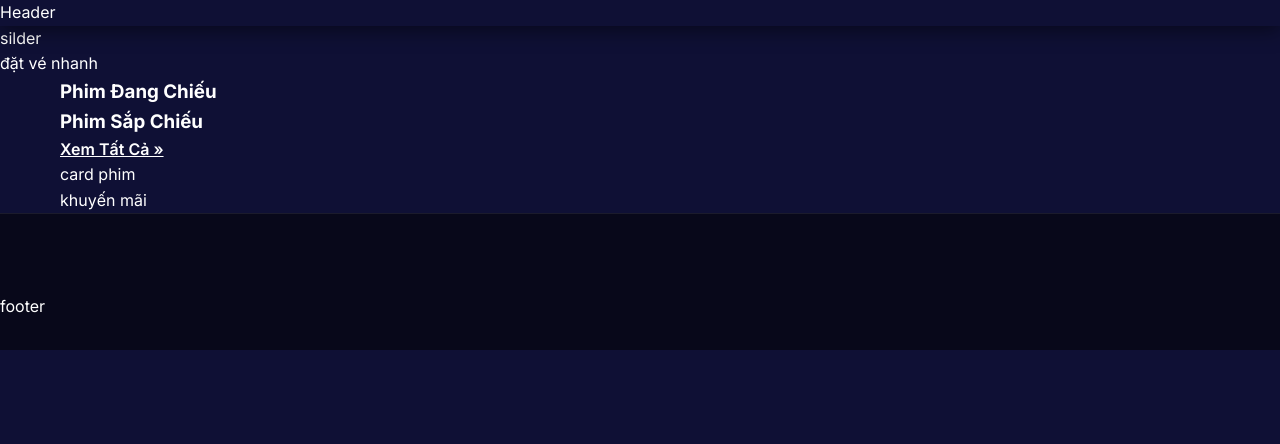
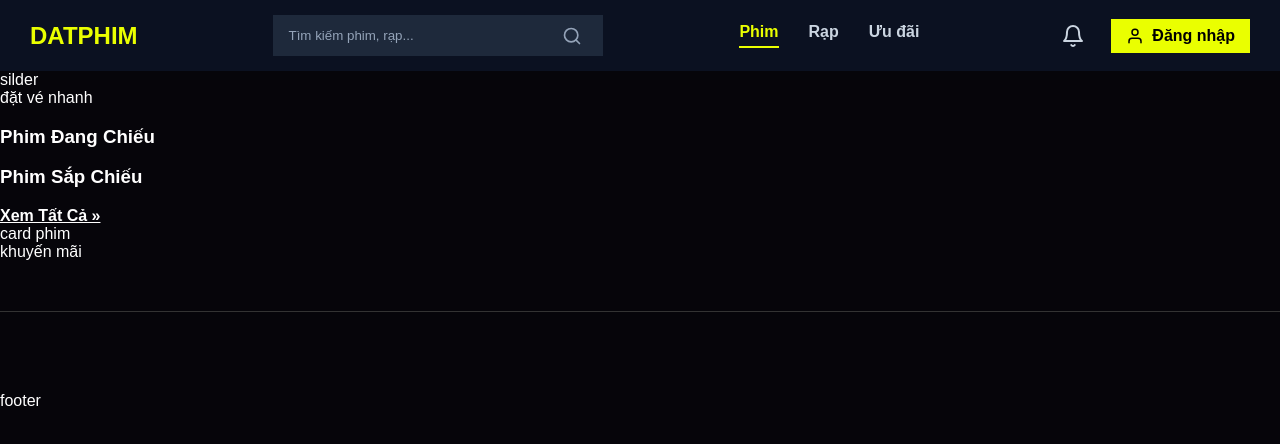
Before and after one commit to Drod110324/Webdatphim, a plain HTML site: page pages/HomePage/index.html in a window 1280 px wide. Drawn offline with Linux system fonts and the light colour scheme; files that its build step writes are made by us from their sources.

Commit message:
HomePage Header

```diff
--- a/pages/HomePage/index.html
+++ b/pages/HomePage/index.html
@@ -4,16 +4,37 @@
     <meta charset="UTF-8">
     <meta name="viewport" content="width=device-width, initial-scale=1.0">
     <title>Trang Chủ</title>
-    <link rel="stylesheet" href="./HomePage/style.css">
+    <link rel="stylesheet" href="./style.css">
 </head>
 <body>
-    <header>
-        <span>Header</span>
+    <header class="header">
+        <div class="header-container">
+            <a href="./index.html" class="header-logo" style="text-decoration: none;">DATPHIM</a>
+            <div class="header-search">
+                <input type="text" placeholder="Tìm kiếm phim, rạp...">
+                <button type="submit" class="search-btn">
+                    <svg viewBox="0 0 24 24" width="20" height="20" stroke="currentColor" stroke-width="2" fill="none" stroke-linecap="round" stroke-linejoin="round"><circle cx="11" cy="11" r="8"></circle><line x1="21" y1="21" x2="16.65" y2="16.65"></line></svg>
+                </button>
+            </div>
+            <nav class="header-nav">
+                <a href="./Movies/index.html" class="nav-link active">Phim</a>
+                <a href="#" class="nav-link">Rạp</a>
+                <a href="#" class="nav-link">Ưu đãi</a>
+            </nav>
+            <div class="header-actions">
+                <button class="bell-btn">
+                    <svg viewBox="0 0 24 24" width="24" height="24" stroke="currentColor" stroke-width="2" fill="none" stroke-linecap="round" stroke-linejoin="round"><path d="M18 8A6 6 0 0 0 6 8c0 7-3 9-3 9h18s-3-2-3-9"></path><path d="M13.73 21a2 2 0 0 1-3.46 0"></path></svg>
+                </button>
+                <a href="./AccountManage/index.html" class="login-btn" style="text-decoration: none;">
+                    <svg viewBox="0 0 24 24" width="18" height="18" stroke="currentColor" stroke-width="2" fill="none" stroke-linecap="round" stroke-linejoin="round"><path d="M20 21v-2a4 4 0 0 0-4-4H8a4 4 0 0 0-4 4v2"></path><circle cx="12" cy="7" r="4"></circle></svg>
+                    Đăng nhập
+                </a>
+            </div>
+        </div>
     </header>
-<div class="silder">
-    <span>silder</span>
-    </section>
-</div>
+    <div class="silder">
+        <span>silder</span>
+    </div>
     <div class="quick-booking-wrapper">
         <span>đặt vé nhanh</span>
     </div>
--- a/pages/HomePage/style.css
+++ b/pages/HomePage/style.css
@@ -1,265 +1,117 @@
-/* ============================================================ */
-/* CINESTAR HOME PAGE STYLE - TOÀN BỘ CSS CHO TRANG CHỦ          */
-/* ============================================================ */
-
-@import url('https://fonts.googleapis.com/css2?family=Inter:wght@400;600;700;800&display=swap');
 
 :root {
-    --bg-color: #0f1035;
-    --purple-main: #4b2082;
-    --purple-light: #6b30b0;
-    --yellow-main: #f3ea28;
-    --text-white: #ffffff;
-    --text-gray: #b0b0b0;
-    --glass: rgba(255, 255, 255, 0.08);
-    --transition: all 0.4s cubic-bezier(0.16, 1, 0.3, 1);
-}
-
-/* Base Styles */
-* {
-    margin: 0;
-    padding: 0;
-    box-sizing: border-box;
-}
-
-html {
-    scroll-behavior: smooth;
+    --primary-color: #eaff00;
+    --header-bg-color: #0b1121;
+    --main-bg-color: #06050a;
+    --border-color: #333;
 }
 
 body {
-    background-color: var(--bg-color);
-    color: var(--text-white);
-    font-family: 'Inter', sans-serif;
-    line-height: 1.6;
-    overflow-x: hidden;
+    margin: 0;
+    font-family: Arial, sans-serif;
+    background-color: var(--main-bg-color);
+    color: white;
 }
 
-.container {
-    max-width: 1200px;
-    margin: 0 auto;
-    padding: 0 20px;
+.header {
+    background-color: var(--header-bg-color);
+    padding: 15px 30px;
+    display: flex;
+    align-items: center;
 }
 
-/* Header & Promo Bar */
-.top-promo {
-    background: linear-gradient(90deg, var(--purple-main), #6b30b0);
-    padding: 8px 0;
-    text-align: center;
-    font-size: 0.9rem;
+.header-container {
     display: flex;
-    justify-content: center;
     align-items: center;
-    gap: 15px;
+    width: 100%;
+    justify-content: space-between;
 }
 
-.btn-open {
-    background: white;
-    color: var(--purple-main);
-    border: none;
-    padding: 4px 12px;
-    border-radius: 4px;
-    font-weight: bold;
-    cursor: pointer;
+.header-logo {
+    color: var(--primary-color);
+    font-size: 24px;
+    font-weight: 900;
 }
 
-header {
-    background-color: var(--bg-color);
-    position: sticky;
-    top: 0;
-    z-index: 1000;
-    box-shadow: 0 4px 20px rgba(0,0,0,0.5);
+.header-search {
+    position: relative;
+    display: flex;
+    align-items: center;
+    background-color: #1e293b;
+    padding: 5px 15px;
+    width: 300px;
 }
 
-.header-main {
+.header-search input {
+    background: transparent;
+    border: none;
+    color: white;
+    outline: none;
+    width: 100%;
+    padding: 8px 0;
+}
+
+.header-search input::placeholder {
+    color: #94a3b8;
+}
+
+.search-btn {
+    background: transparent;
+    border: none;
+    color: #94a3b8;
+    cursor: pointer;
     display: flex;
     align-items: center;
-    justify-content: space-between;
-    padding: 15px 0;
-}
-
-.logo img { height: 40px; }
-
-.header-actions { display: flex; gap: 10px; }
-
-button {
-    padding: 10px 20px;
-    border: none;
-    border-radius: 5px;
-    font-weight: 700;
-    cursor: pointer;
-    text-transform: uppercase;
-    transition: var(--transition);
-}
-
-.btn-yellow {
-    background-color: var(--yellow-main);
-    color: #000;
-    box-shadow: 0 4px 15px rgba(243, 234, 40, 0.2);
-}
-
-.btn-yellow:hover {
-    background-color: #fff;
-    transform: translateY(-2px);
-    box-shadow: 0 8px 25px rgba(243, 234, 40, 0.4);
-}
-
-.btn-purple {
-    background-color: var(--purple-main);
-    color: #fff;
-}
-
-.search-box {
-    position: relative;
-    width: 250px;
-}
-
-.search-box input {
-    width: 100%;
-    padding: 10px 15px 10px 40px;
-    border-radius: 20px;
-    border: 1px solid var(--glass);
-    background: var(--glass);
-    color: #fff;
-    outline: none;
-}
-
-.search-icon {
-    position: absolute;
-    left: 15px;
-    top: 50%;
-    transform: translateY(-50%);
-    opacity: 0.7;
 }
 
 .header-nav {
-    background: rgba(255, 255, 255, 0.05);
-    border-top: 1px solid var(--glass);
+    display: flex;
+    gap: 30px;
 }
 
-.nav-row {
-    display: flex;
-    justify-content: space-between;
-    padding: 12px 0;
-}
-
-.nav-row a {
-    color: var(--text-gray);
+.nav-link {
+    color: #cbd5e1;
     text-decoration: none;
-    font-weight: 600;
-    font-size: 0.9rem;
-    margin-right: 20px;
-    transition: var(--transition);
-}
-
-.nav-row a:hover { color: var(--yellow-main); }
-
-/* Hero Banner */
-.hero {
-    position: relative;
-    height: 550px;
-}
-
-.banner img {
-    width: 100%;
-    height: 550px;
-    object-fit: cover;
-}
-
-.booking-bar {
-    position: absolute;
-    bottom: 50px;
-    left: 50%;
-    transform: translateX(-50%);
-    background: rgba(15, 16, 53, 0.85);
-    backdrop-filter: blur(10px);
-    padding: 20px 40px;
-    border-radius: 12px;
-    display: flex;
-    align-items: center;
-    gap: 15px;
-    border: 1px solid var(--glass);
-}
-
-.select-group { display: flex; gap: 10px; }
-
-.select-group select {
-    padding: 12px;
-    background: var(--glass);
-    color: #fff;
-    border: 1px solid var(--glass);
-    border-radius: 6px;
-    width: 160px;
-    cursor: pointer;
-}
-
-/* Movie List */
-.movies { padding: 60px 0; }
-
-.section-title {
-    display: flex;
-    justify-content: center;
-    gap: 40px;
-    margin-bottom: 40px;
-}
-
-.section-title h2 {
-    color: var(--text-gray);
-    cursor: pointer;
-    font-size: 1.6rem;
-    transition: var(--transition);
-}
-
-.section-title h2.active {
-    color: #fff;
-    border-bottom: 4px solid var(--purple-main);
+    font-size: 16px;
+    font-weight: bold;
     padding-bottom: 5px;
 }
 
-.movie-grid {
-    display: grid;
-    grid-template-columns: repeat(auto-fill, minmax(250px, 1fr));
-    gap: 30px;
+.nav-link.active {
+    color: var(--primary-color);
+    border-bottom: 2px solid var(--primary-color);
 }
 
-.movie-card { transition: var(--transition); }
-
-.poster {
-    position: relative;
-    border-radius: 15px;
-    overflow: hidden;
-    height: 380px;
-    margin-bottom: 15px;
-    box-shadow: 0 10px 30px rgba(0,0,0,0.5);
+.header-actions {
+    display: flex;
+    align-items: center;
+    gap: 20px;
 }
 
-.poster img {
-    width: 100%;
-    height: 100%;
-    object-fit: cover;
-    transition: var(--transition);
+.bell-btn {
+    background: transparent;
+    border: none;
+    color: #cbd5e1;
+    cursor: pointer;
+    display: flex;
+    align-items: center;
 }
 
-.movie-card:hover .poster img { transform: scale(1.1); }
-
-.poster-overlay {
-    position: absolute;
-    top: 0; left: 0; width: 100%; height: 100%;
-    background: rgba(0,0,0,0.7);
-    display: flex; align-items: center; justify-content: center;
-    opacity: 0; transition: var(--transition);
+.login-btn {
+    background-color: var(--primary-color);
+    color: black;
+    border: none;
+    padding: 8px 15px;
+    font-weight: bold;
+    cursor: pointer;
+    display: flex;
+    align-items: center;
+    gap: 8px;
 }
 
-.movie-card:hover .poster-overlay { opacity: 1; }
-
-.btn-primary {
-    background-color: var(--purple-main);
-    color: #fff;
-    padding: 12px 30px;
+footer {
+    background-color: #06050a;
+    padding: 80px 0 20px;
+    border-top: 1px solid var(--border-color);
+    margin-top: 50px;
 }
-
-/* Footer */
-footer {
-    background: #08081a;
-    padding: 80px 0 30px;
-    border-top: 1px solid var(--glass);
-}
```
